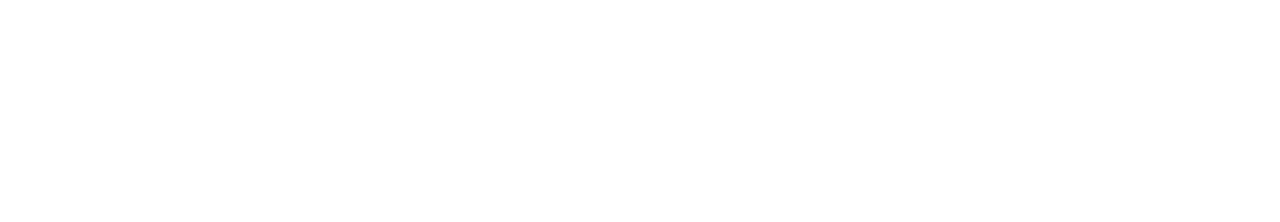
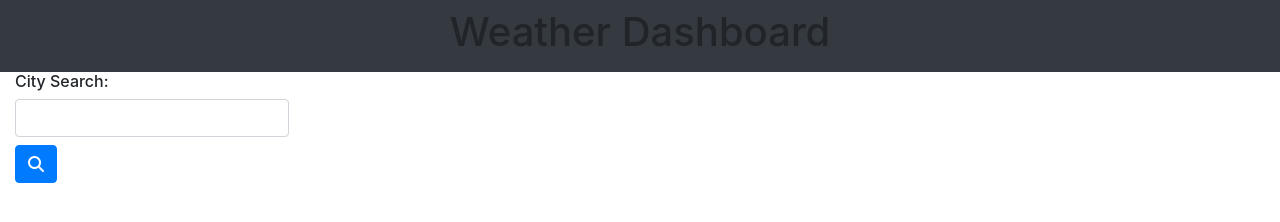
Before and after one commit to childovhurin/weather-dashboard, a plain HTML site: page index.html in a window 1280 px wide. Drawn offline with nearby package versions, Linux system fonts and the light colour scheme.

Commit message:
added sticky header and city search input

```diff
--- a/index.html
+++ b/index.html
@@ -12,6 +12,34 @@
 </head>
 
 <body>
+    <nav class="navbar justify-content-center navbar-dark bg-dark">
+        <h1>Weather Dashboard</h1>
+    </nav>
+
+    <div class="container-fluid">
+        <div class="row">
+            <div class="col-3 sidebar-sticky">
+                <h6>City Search:</h6>
+                <form class="form-inline">
+                    <input type="text" class="form-control text-wrap mb-2" id="city-search">
+                    <button type="submit" class="btn btn-primary mb-2" id="search-button"><i
+                            class="fas fa-search"></i></button>
+                    <ul class="list-group" id="city-list">
+
+                    </ul>
+
+                </form>
+            </div>
+
+
+
+
+
+
+
+
+        </div>
+
 
 
         <script src="https://cdnjs.cloudflare.com/ajax/libs/moment.js/2.24.0/moment-with-locales.min.js"
```
Lines whose indentation alone changed are shown as unchanged.
